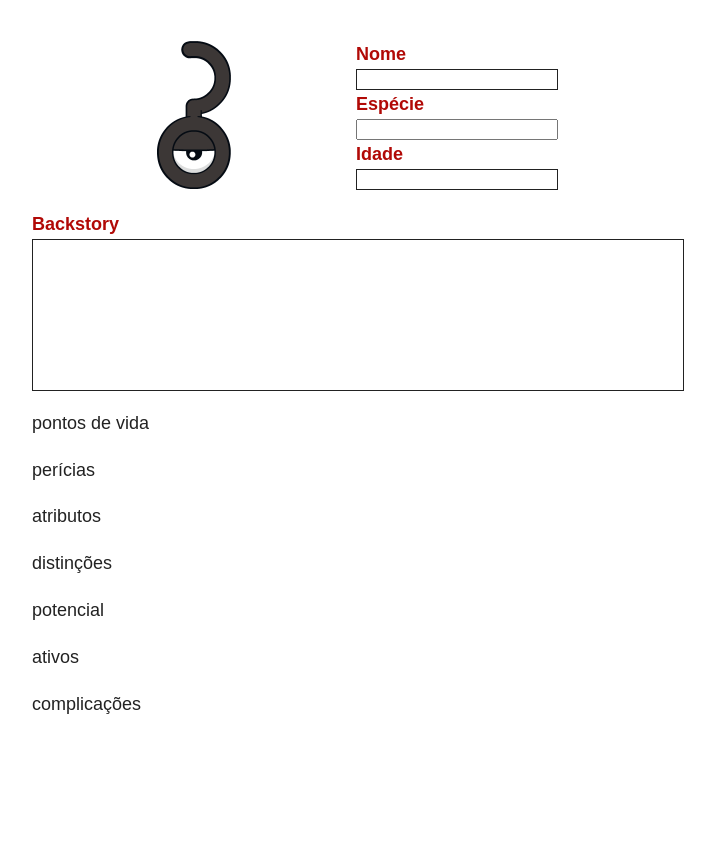
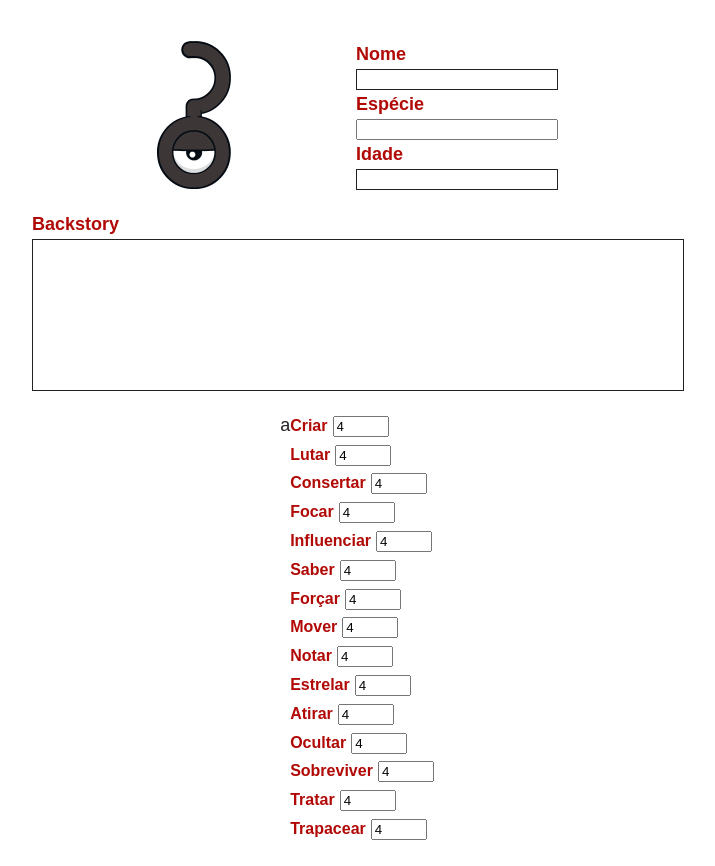
Before and after one commit to bluetoothdoof/mystery-rpg, a plain HTML site: page sheet.html in a window 1280 px wide. Shown: the top 866 px of the page, without its empty margins (283-998 px from the left). Before the commit the page ends 800 px from the top, so only its background shows below. Drawn offline with Linux system fonts and the light colour scheme.

Commit message:
added skills

```diff
--- a/sheet.html
+++ b/sheet.html
@@ -39,6 +39,72 @@
     <strong>Backstory</strong>
     <div contenteditable="true" id="backstory" class="editable"></div>
 
+    <div id="mechanics" style="display: flex; justify-content: center; margin: 0 auto; padding: 20px;">
+        <div id="traits">a</div>
+        <div id="skill-box">
+            <div class="skill">
+                <strong style=" font-size: 16px;">Criar</strong>
+                <input type="number" value="4" step="2" min="4" max="12">
+            </div>
+            <div class="skill">
+                <strong style=" font-size: 16px;">Lutar</strong>
+                <input type="number" value="4" step="2" min="4" max="12">
+            </div>
+            <div class="skill">
+                <strong style=" font-size: 16px;">Consertar</strong>
+                <input type="number" value="4" step="2" min="4" max="12">
+            </div>
+            <div class="skill">
+                <strong style=" font-size: 16px;">Focar</strong>
+                <input type="number" value="4" step="2" min="4" max="12">
+            </div>
+            <div class="skill">
+                <strong style=" font-size: 16px;">Influenciar</strong>
+                <input type="number" value="4" step="2" min="4" max="12">
+            </div>
+            <div class="skill">
+                <strong style=" font-size: 16px;">Saber</strong>
+                <input type="number" value="4" step="2" min="4" max="12">
+            </div>
+            <div class="skill">
+                <strong style=" font-size: 16px;">Forçar</strong>
+                <input type="number" value="4" step="2" min="4" max="12">
+            </div>
+            <div class="skill">
+                <strong style=" font-size: 16px;">Mover</strong>
+                <input type="number" value="4" step="2" min="4" max="12">
+            </div>
+            <div class="skill">
+                <strong style=" font-size: 16px;">Notar</strong>
+                <input type="number" value="4" step="2" min="4" max="12">
+            </div>
+            <div class="skill">
+                <strong style=" font-size: 16px;">Estrelar</strong>
+                <input type="number" value="4" step="2" min="4" max="12">
+            </div>
+            <div class="skill">
+                <strong style=" font-size: 16px;">Atirar</strong>
+                <input type="number" value="4" step="2" min="4" max="12">
+            </div>
+            <div class="skill">
+                <strong style=" font-size: 16px;">Ocultar</strong>
+                <input type="number" value="4" step="2" min="4" max="12">
+            </div>
+            <div class="skill">
+                <strong style=" font-size: 16px;">Sobreviver</strong>
+                <input type="number" value="4" step="2" min="4" max="12">
+            </div>
+            <div class="skill">
+                <strong style=" font-size: 16px;">Tratar</strong>
+                <input type="number" value="4" step="2" min="4" max="12">
+            </div>
+            <div class="skill">
+                <strong style=" font-size: 16px;">Trapacear</strong>
+                <input type="number" value="4" step="2" min="4" max="12">
+            </div>
+        </div>
+    </div>
+
     <!-- coisas mecânicas -->
     <div>
         <p>pontos de vida</p>
```
